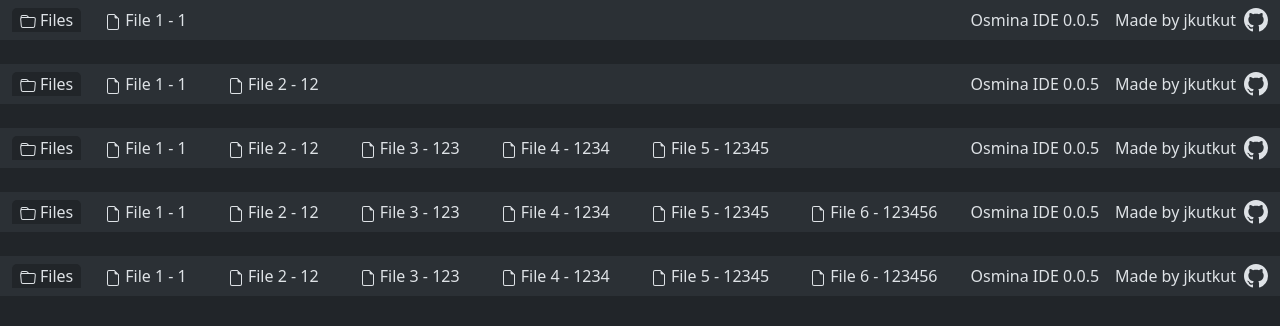
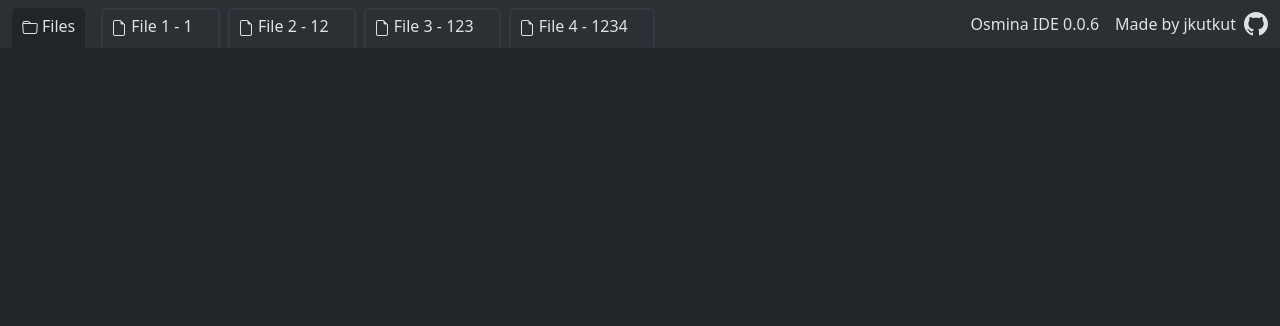
Before and after one commit to Jkutkut/osmia-ide, a React (Vite) app in the folder osmia-ide/: page / in a window 1280 px wide. Shown: the top 326 px of the page. Built offline with nearby package versions, Linux system fonts and the light colour scheme.

Commit message:
feat ui: header

```diff
--- a/osmia-ide/package.json
+++ b/osmia-ide/package.json
@@ -5,7 +5,7 @@
     "type": "git",
     "url": "https://github.com/jkutkut/osmia-ide.git"
   },
-  "version": "0.0.5",
+  "version": "0.0.6",
   "type": "module",
   "scripts": {
     "dev": "vite --port $PORT",
--- a/osmia-ide/src/App.tsx
+++ b/osmia-ide/src/App.tsx
@@ -12,7 +12,7 @@ function fileGenerator(nbr: number) {
 }
 
 function App() {
-  const [ openFiles ] = useState(fileGenerator(1));
+  const [ openFiles ] = useState(fileGenerator(4));
   const [activeTab, setActiveTab] = useState(-1);
   return <>
     <Navbar
@@ -20,31 +20,6 @@ function App() {
       setActiveTab={setActiveTab}
       files={openFiles}
     />
-    <br/>
-    <Navbar
-      activeTab={activeTab}
-      setActiveTab={setActiveTab}
-      files={fileGenerator(2)}
-    />
-    <br/>
-    <Navbar
-      activeTab={activeTab}
-      setActiveTab={setActiveTab}
-      files={fileGenerator(5)}
-    />
-    <br/>
-    <Navbar
-      activeTab={activeTab}
-      setActiveTab={setActiveTab}
-      files={fileGenerator(10)}
-    />
-    <br/>
-    <Navbar
-      activeTab={activeTab}
-      setActiveTab={setActiveTab}
-      files={fileGenerator(100)}
-    />
-    <br/>
   </>
 }
 
--- a/osmia-ide/src/assets/FileLogo.tsx
+++ b/osmia-ide/src/assets/FileLogo.tsx
@@ -1,6 +1,6 @@
 const FileLogo = () => {
   return (
-    <svg xmlns="http://www.w3.org/2000/svg" width="16" height="16" fill="currentColor" class="bi bi-file-earmark" viewBox="0 0 16 16">
+    <svg xmlns="http://www.w3.org/2000/svg" width="16" height="16" fill="currentColor" className="bi bi-file-earmark" viewBox="0 0 16 16">
       <path d="M14 4.5V14a2 2 0 0 1-2 2H4a2 2 0 0 1-2-2V2a2 2 0 0 1 2-2h5.5zm-3 0A1.5 1.5 0 0 1 9.5 3V1H4a1 1 0 0 0-1 1v12a1 1 0 0 0 1 1h8a1 1 0 0 0 1-1V4.5z"/>
     </svg>
   );
--- /dev/null
+++ b/osmia-ide/src/components/navbar/Navbar.scss
@@ -0,0 +1,8 @@
+.overflow-x-auto::-webkit-scrollbar {
+    display: none;
+}
+
+.overflow-x-auto {
+    -ms-overflow-style: none;
+    scrollbar-width: none;
+}
--- a/osmia-ide/src/components/navbar/Navbar.tsx
+++ b/osmia-ide/src/components/navbar/Navbar.tsx
@@ -1,10 +1,10 @@
-import { useState } from 'react';
 import { useTranslation } from 'react-i18next';
 
 import FolderLogo from "../../assets/FolderLogo";
 import NavbarFile from "./NavbarFile";
 import NavbarItem from "./NavbarItem";
 import NavbarProjectInfo from './NavbarProjectInfo';
+import './Navbar.scss';
 
 interface Props {
   activeTab: number,
@@ -21,7 +21,7 @@ const Navbar = ({activeTab, setActiveTab, files}: Props) => {
   return (
     <nav className="navbar navbar-expand-lg bg-body-tertiary p-0">
       <div className="container-fluid flex-nowrap gap-3">
-        <div className="flex-grow-0 flex-shrink-0 flex-basis-auto">
+        <div className="flex-grow-0 flex-shrink-0 flex-basis-auto align-items-end">
           <NavbarItem
             active={activeTab === MAIN_TAB}
             onClick={() => setActiveTab(MAIN_TAB)}
@@ -36,16 +36,13 @@ const Navbar = ({activeTab, setActiveTab, files}: Props) => {
         </div>
         <div className="w-100 gap-2 d-flex flex-grow-1 overflow-x-auto flex-row">
           {files.map((file, idx) => (
-            <div
-              key={file.id}
+            <NavbarItem
+              key={idx}
+              active={activeTab === idx}
+              onClick={() => setActiveTab(idx)}
             >
-              <NavbarItem
-                active={activeTab === idx}
-                onClick={() => setActiveTab(idx)}
-              >
-                <NavbarFile file={file}/>
-              </NavbarItem>
-            </div>
+              <NavbarFile file={file}/>
+            </NavbarItem>
           ))}
         </div>
         <NavbarProjectInfo />
--- a/osmia-ide/src/components/navbar/NavbarItem.scss
+++ b/osmia-ide/src/components/navbar/NavbarItem.scss
@@ -5,6 +5,7 @@ $border-radius: 5px;
 .nav-file-item {
     cursor: pointer;
     border-radius: $border-radius $border-radius 0 0;
+    border: 2px solid transparent;
     .close-tab {
         visibility: hidden;
     }
@@ -17,6 +18,11 @@ $border-radius: 5px;
     }
 }
 
+.nav-file-item:not(.active) {
+    border: 2px solid var(--bs-secondary-bg);
+    border-bottom: 2px solid transparent;
+}
+
 .nav-file-item:not(.active):hover {
     background-color: var(--bs-secondary-bg);
     .close-tab {
--- a/osmia-ide/src/components/navbar/NavbarItem.tsx
+++ b/osmia-ide/src/components/navbar/NavbarItem.tsx
@@ -11,8 +11,7 @@ const NavbarItem = ({active, onClick, children}: Props) => {
     <div
       onClick={onClick}
       className={
-        //"nav-item nav-file-item d-flex gap-1 pt-1 mt-1 pb-2 ps-2 pe-2 text-nowrap" +
-        "nav-item nav-file-item d-flex gap-1 text-nowrap pe-2 ps-2" +
+        "nav-item nav-file-item d-flex gap-1 text-nowrap p-2 pt-1 mt-2" +
         (active ? ' active' : '')
       }
     >
--- a/osmia-ide/src/components/navbar/NavbarProjectInfo.tsx
+++ b/osmia-ide/src/components/navbar/NavbarProjectInfo.tsx
@@ -6,7 +6,7 @@ const NavbarProjectInfo = () => {
   const {t} = useTranslation();
 
   return (
-    <div className="d-flex gap-3 pt-2 pb-2">
+    <div className="d-flex gap-3">
       <a className="nav-link tablet-desktop-only" href={repository.url} target='_blank' rel="noreferrer">
         <span className="nav-link text-nowrap">
           {t('name')} {version}
```
